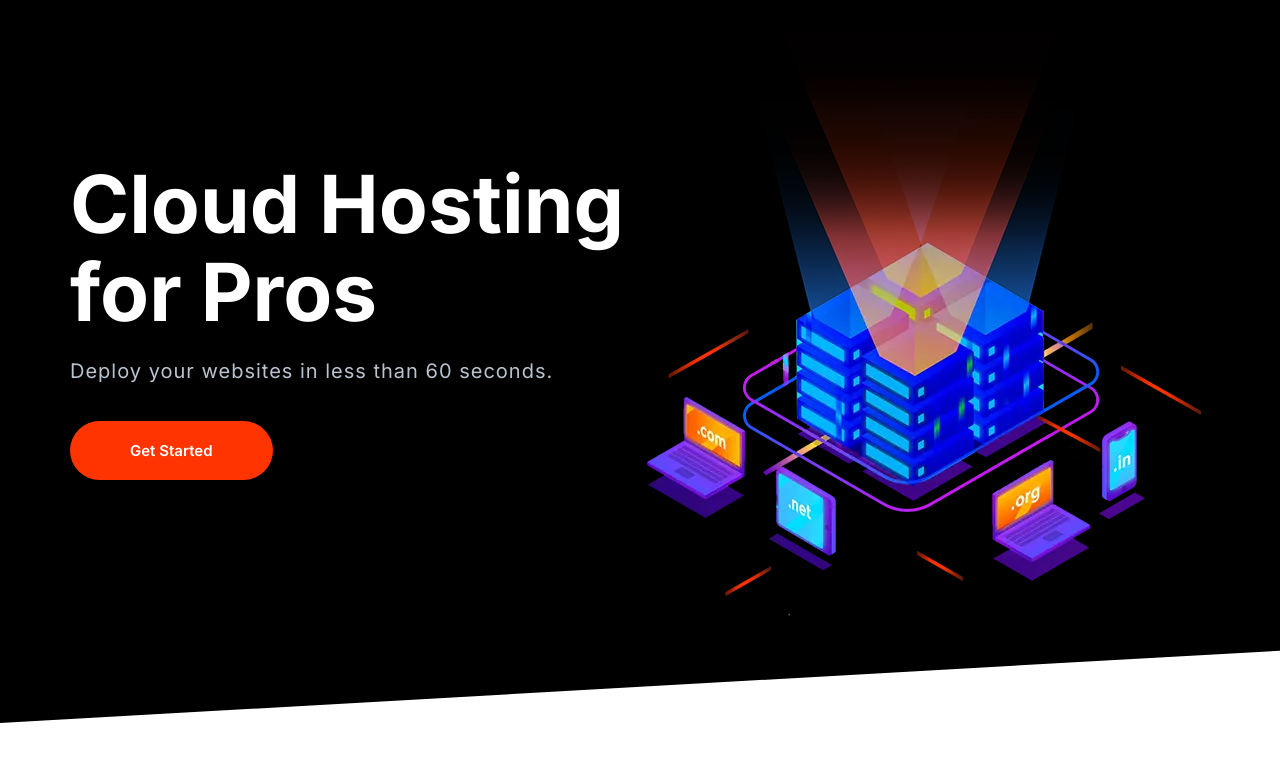
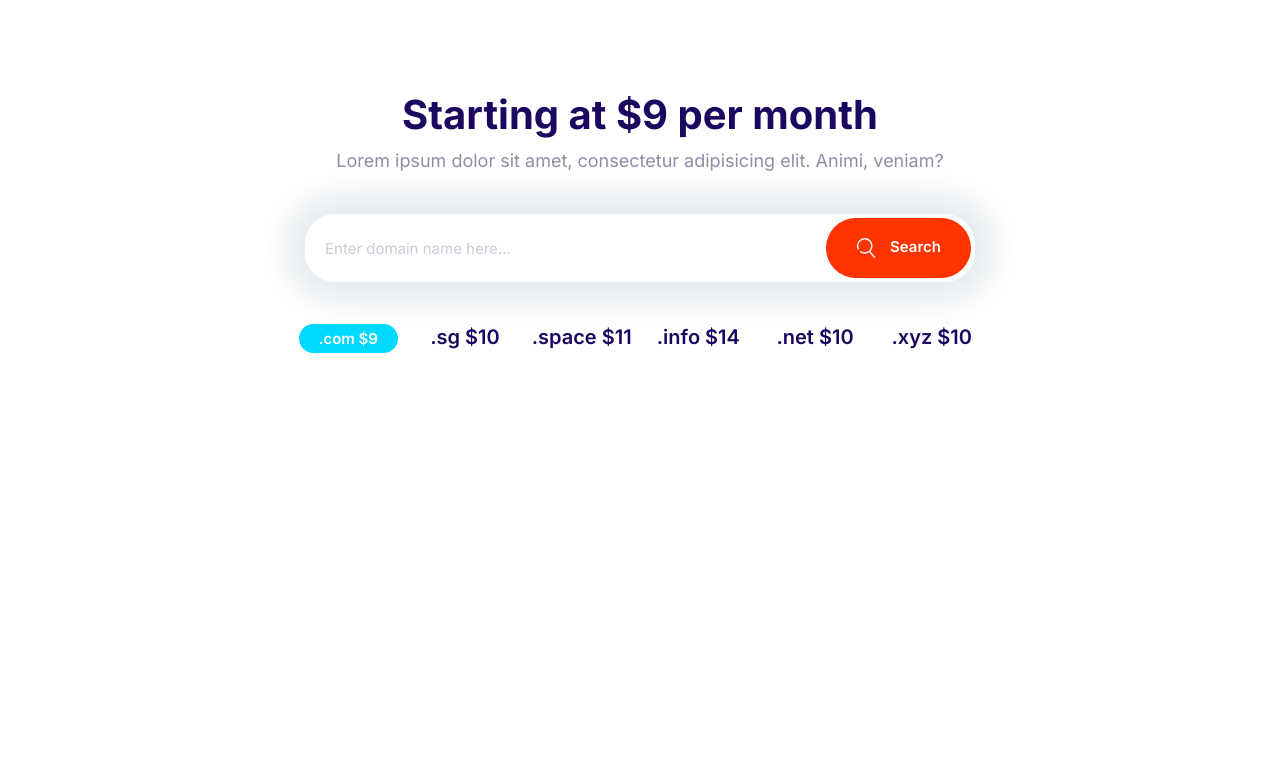
Before and after one commit to mmmcaffeine/moshify, a plain HTML site: page index.html in a window 1280 px wide. Drawn offline with Linux system fonts and the light colour scheme.

Commit message:
Added the domain block

```diff
--- a/css/styles.css
+++ b/css/styles.css
@@ -217,10 +217,18 @@ a {
   font-size: 1.8rem;
   font-weight: 600;
   margin: 1rem 0;
+  outline: 0;
   padding: 2rem 3rem;
   text-align: center;
   text-transform: capitalize;
   white-space: nowrap;
+}
+
+.btn .icon {
+  height: 2rem;
+  margin-right: 1rem;
+  vertical-align: middle;
+  width: 2rem;
 }
 
 .btn--primary {
@@ -297,7 +305,7 @@ a {
 .input-group .input {
   border: 0;
   flex-grow: 1;
-  padding: 1.5rem 1rem;
+  padding: 1.5rem 2rem;
 }
 
 .input-group .btn {
@@ -721,3 +729,30 @@ a {
     align-self: center;
   }
 }
+
+/* Domain Block */
+
+.block-domain .input-group {
+  border: 0;
+  box-shadow: 0 0 30px 20px #e6ebee;
+  margin: 4rem auto;
+  max-width: 670px;
+}
+
+.block-domain__prices {
+  display: grid;
+  font-size: 2rem;
+  font-weight: 600;
+  grid-template-columns: repeat(3, 1fr);
+  grid-template-rows: repeat(2, 6rem);
+  justify-items: center;
+  margin: 0 auto;
+  max-width: 700px;
+}
+
+@media screen and (min-width: 768px) {
+  .block-domain__prices {
+    grid-template-columns: repeat(auto-fit, minmax(10rem, 1fr));
+    grid-template-rows: repeat(1, 6rem);
+  }
+}
--- a/index.html
+++ b/index.html
@@ -15,19 +15,28 @@
     <link rel="stylesheet" href="css/styles.css" />
   </head>
   <body>
-    <section class="block block--dark block--skewed-left hero">
-      <div class="container grid grid--1x2">
-        <header class="block__header hero__content">
-          <h1 class="block__heading">Cloud Hosting for Pros</h1>
-          <p class="hero__tagline">Deploy your websites in less than 60 seconds.</p>
-          <a href="" class="btn btn--accent btn--stretched">Get Started</a>
-        </header>
-        <picture>
-          <source type="image/webp" srcset="images/banner.webp 1x, images/banner@2x.webp 2x">
-          <source type="image/png" srcset="images/banner.png 1x, images/banner@2x.png 2x">
-          <img class="hero__image" src="images/banner.png" alt="">
-        </picture>
+    <section class="block container block-domain">
+      <header class="block__header">
+        <h2>Starting at $9 per month</h2>
+        <p>Lorem ipsum dolor sit amet, consectetur adipisicing elit. Animi, veniam?</p>
+      </header>
+      <div class="input-group">
+        <input type="text" class="input" placeholder="Enter domain name here...">
+        <button class="btn btn--accent">
+          <svg class="icon icon--white">
+            <use xlink:href="../images/icons-sprite.svg#search"></use>
+          </svg>
+          Search
+        </button>
       </div>
+      <ul class="list block-domain__prices">
+        <li><span class="badge badge--secondary">.com $9</span></li>
+        <li>.sg $10</li>
+        <li>.space $11</li>
+        <li>.info $14</li>
+        <li>.net $10</li>
+        <li>.xyz $10</li>
+      </ul>
     </section>
     <script src="js/main.js"></script>
   </body>
```
Also changed, not shown: components/domains.html (added, +23 -0 lines).
